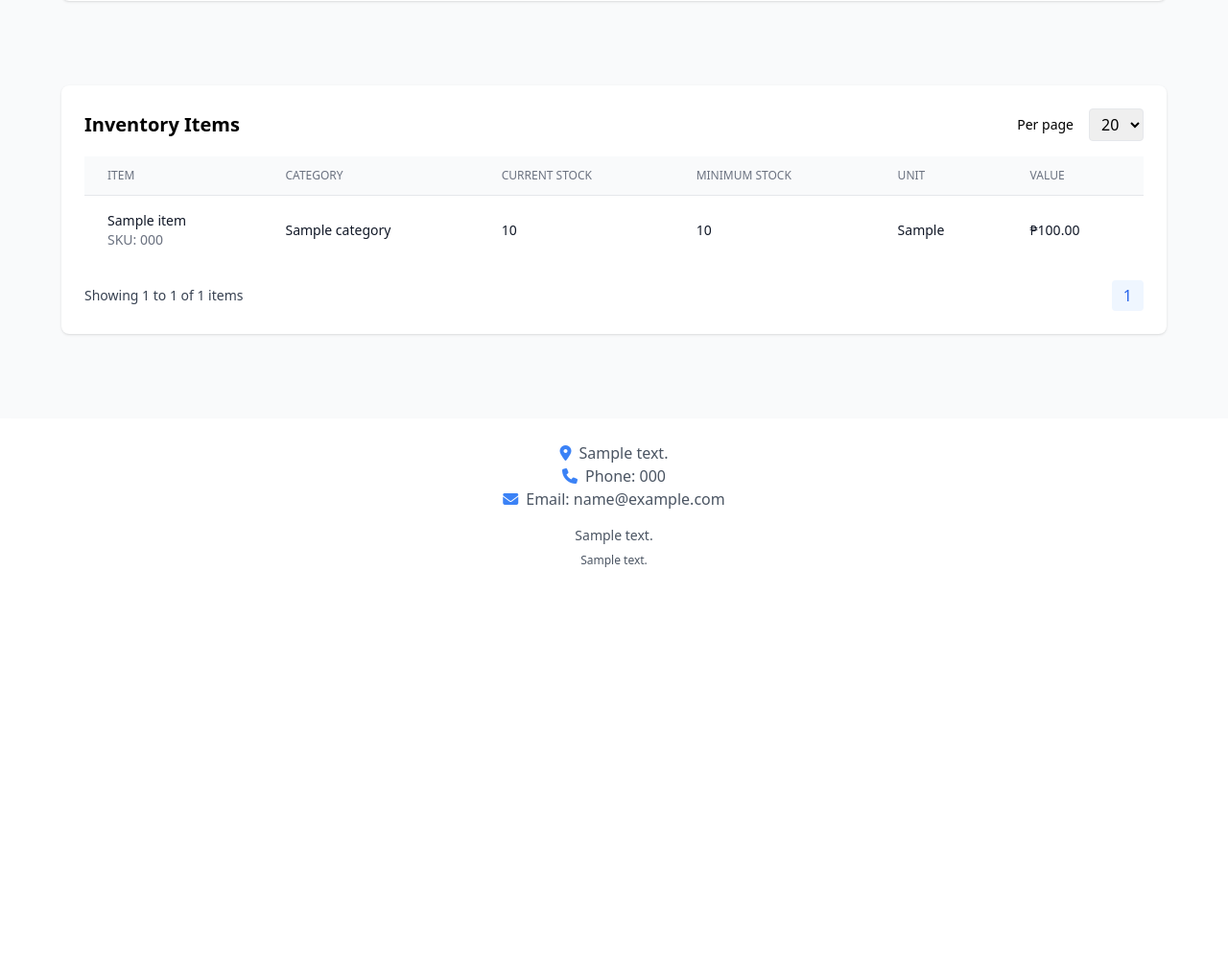
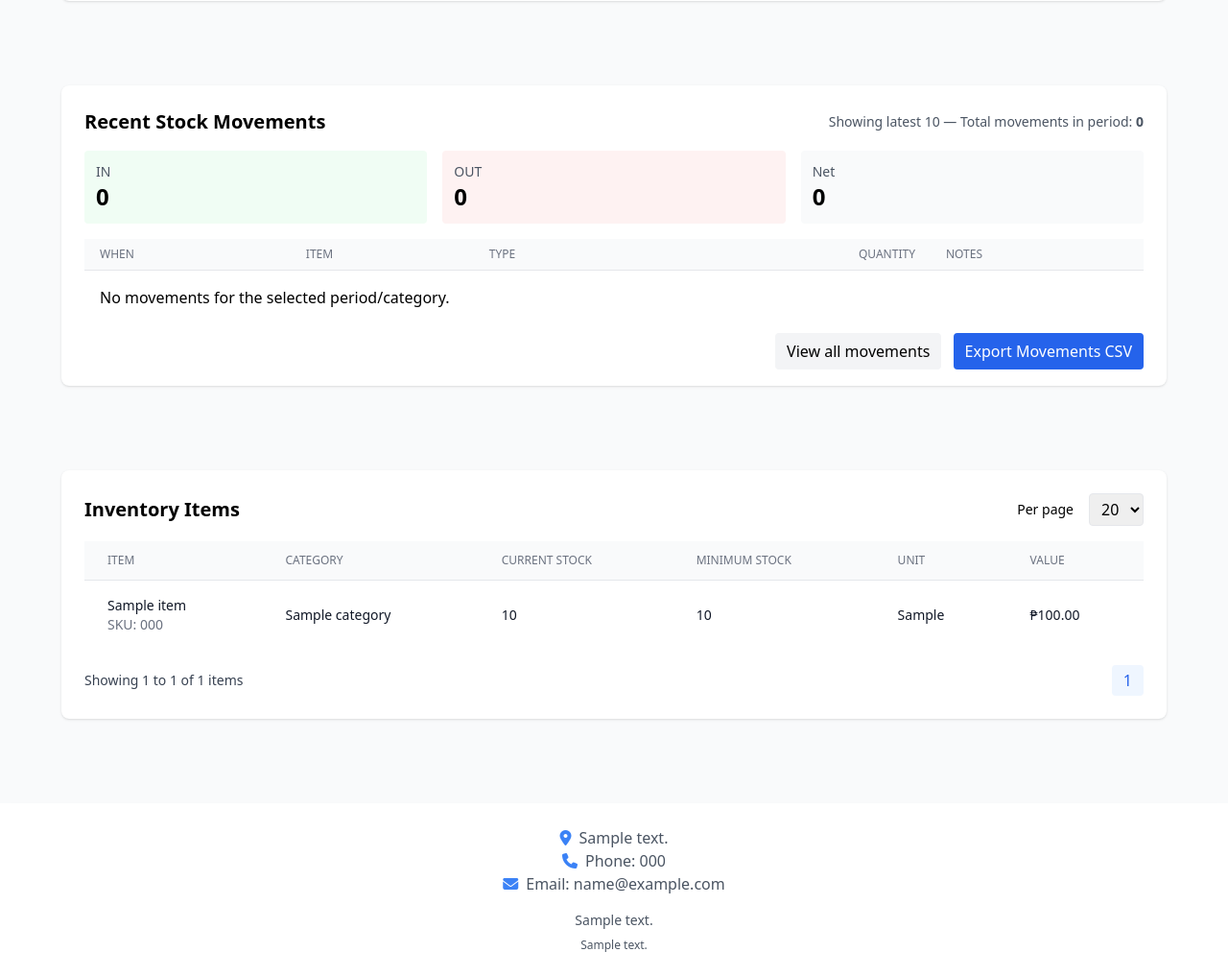
Before and after one commit to ryuchi311/app-laundry, a Flask app: page /inventory/summary in a window 1280 px wide. Shown: the part 966-1983 px from the top of the page at 96% size. Before the commit the page ends 1557 px from the top, so only its background shows below. Run offline with Flask 3, Linux system fonts and the light colour scheme; a user stored in the database is signed in; tables that the repository leaves empty hold one stand-in row (values such as "Sample post"); data that the repository does not hold is empty; some libraries are stand-ins or nearby versions.

Commit message:
feat: add recent stock movements summary to inventory overview with counts and export options

```diff
--- a/app/inventory.py
+++ b/app/inventory.py
@@ -704,6 +704,20 @@
 
     items_pagination = items_query.order_by(InventoryItem.name).paginate(page=items_page_num, per_page=items_per_page, error_out=False)
 
+    # Recent stock movements summary (last 10) filtered by same period/category
+    movements_query = StockMovement.query.join(InventoryItem)
+    if start:
+        movements_query = movements_query.filter(StockMovement.created_at >= start)
+    if category:
+        movements_query = movements_query.filter(InventoryItem.category.has(name=category))
+
+    recent_movements = movements_query.order_by(desc(StockMovement.created_at)).limit(10).all()
+
+    # Movement counts in the selected period/category
+    movements_count = movements_query.count()
+    recent_in_count = movements_query.filter(StockMovement.movement_type == "IN").count()
+    recent_out_count = movements_query.filter(StockMovement.movement_type == "OUT").count()
+
     return render_template(
         "inventory/summary.html",
         period=period,
@@ -716,6 +730,10 @@
         category=category,
         categories=InventoryCategory.query.order_by(InventoryCategory.name).all(),
         items_page=items_pagination,
+    recent_movements=recent_movements,
+    movements_count=movements_count,
+    recent_in_count=recent_in_count,
+    recent_out_count=recent_out_count,
     )
 
 
--- a/app/templates/inventory/summary.html
+++ b/app/templates/inventory/summary.html
@@ -79,6 +79,65 @@
 
         <div class="mt-6">
             <canvas id="inOutChart" height="120"></canvas>
+        </div>
+    </div>
+</div>
+
+<!-- Summary Stock Movements -->
+<div class="max-w-6xl mx-auto py-8">
+    <div class="bg-white shadow rounded-lg p-6 mt-6">
+        <div class="mb-4 flex items-center justify-between">
+            <h3 class="text-xl font-semibold">Recent Stock Movements</h3>
+            <div class="text-sm text-gray-600">Showing latest 10 — Total movements in period: <strong>{{ movements_count }}</strong></div>
+        </div>
+
+        <div class="grid grid-cols-1 md:grid-cols-3 gap-4 mb-4">
+            <div class="p-3 bg-green-50 rounded">
+                <div class="text-sm text-gray-600">IN</div>
+                <div class="text-2xl font-bold">{{ recent_in_count }}</div>
+            </div>
+            <div class="p-3 bg-red-50 rounded">
+                <div class="text-sm text-gray-600">OUT</div>
+                <div class="text-2xl font-bold">{{ recent_out_count }}</div>
+            </div>
+            <div class="p-3 bg-gray-50 rounded">
+                <div class="text-sm text-gray-600">Net</div>
+                <div class="text-2xl font-bold">{{ recent_in_count - recent_out_count }}</div>
+            </div>
+        </div>
+
+        <div class="overflow-x-auto">
+            <table class="min-w-full divide-y divide-gray-200">
+                <thead class="bg-gray-50">
+                    <tr>
+                        <th class="px-4 py-2 text-left text-xs font-medium text-gray-500 uppercase">When</th>
+                        <th class="px-4 py-2 text-left text-xs font-medium text-gray-500 uppercase">Item</th>
+                        <th class="px-4 py-2 text-left text-xs font-medium text-gray-500 uppercase">Type</th>
+                        <th class="px-4 py-2 text-right text-xs font-medium text-gray-500 uppercase">Quantity</th>
+                        <th class="px-4 py-2 text-left text-xs font-medium text-gray-500 uppercase">Notes</th>
+                    </tr>
+                </thead>
+                <tbody class="divide-y divide-gray-200">
+                    {% if recent_movements %}
+                        {% for m in recent_movements %}
+                        <tr>
+                            <td class="px-4 py-2 text-sm text-gray-700">{{ m.created_at.strftime('%Y-%m-%d %H:%M') if m.created_at else '-' }}</td>
+                            <td class="px-4 py-2 text-sm text-gray-900">{{ m.item.name if m.item else '—' }}</td>
+                            <td class="px-4 py-2 text-sm">{{ m.movement_type }}</td>
+                            <td class="px-4 py-2 text-sm text-right">{{ m.quantity }}</td>
+                            <td class="px-4 py-2 text-sm text-gray-600">{{ m.reason or m.notes or '' }}</td>
+                        </tr>
+                        {% endfor %}
+                    {% else %}
+                        <tr><td class="p-4" colspan="5">No movements for the selected period/category.</td></tr>
+                    {% endif %}
+                </tbody>
+            </table>
+        </div>
+
+        <div class="mt-4 text-right">
+            <a href="{{ url_for('inventory.stock_movements') }}" class="px-3 py-2 bg-gray-100 rounded">View all movements</a>
+            <a href="{{ url_for('inventory.summary_export_csv', period=period, category=category) }}" class="ml-2 px-3 py-2 bg-blue-600 text-white rounded">Export Movements CSV</a>
         </div>
     </div>
 </div>
```
